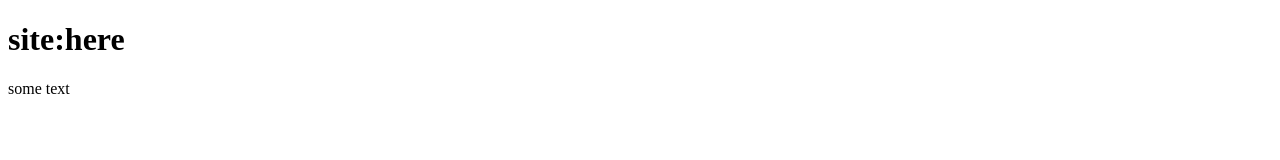
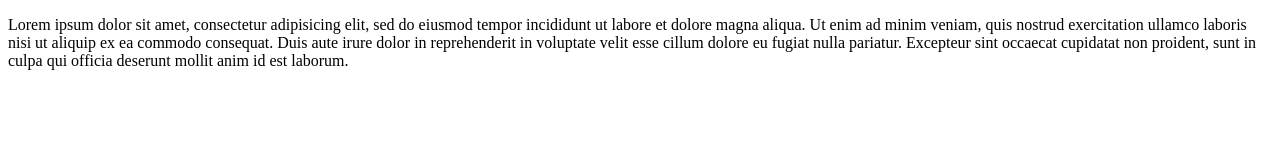
Before and after one commit to R0uch/Site, a plain HTML site: page index.html in a window 1280 px wide. Drawn offline with Linux system fonts and the light colour scheme.

Commit message:
third commit

```diff
--- a/index.html
+++ b/index.html
@@ -6,7 +6,6 @@
     <link rel = "stylesheet" href = "css/style.css">
 </head>
 <body>
-    <h1>site:here</h1>
-    <p>some text</p>
+    <p>Lorem ipsum dolor sit amet, consectetur adipisicing elit, sed do eiusmod tempor incididunt ut labore et dolore magna aliqua. Ut enim ad minim veniam, quis nostrud exercitation ullamco laboris nisi ut aliquip ex ea commodo consequat. Duis aute irure dolor in reprehenderit in voluptate velit esse cillum dolore eu fugiat nulla pariatur. Excepteur sint occaecat cupidatat non proident, sunt in culpa qui officia deserunt mollit anim id est laborum.</p>
 </body>
 </html>
```
